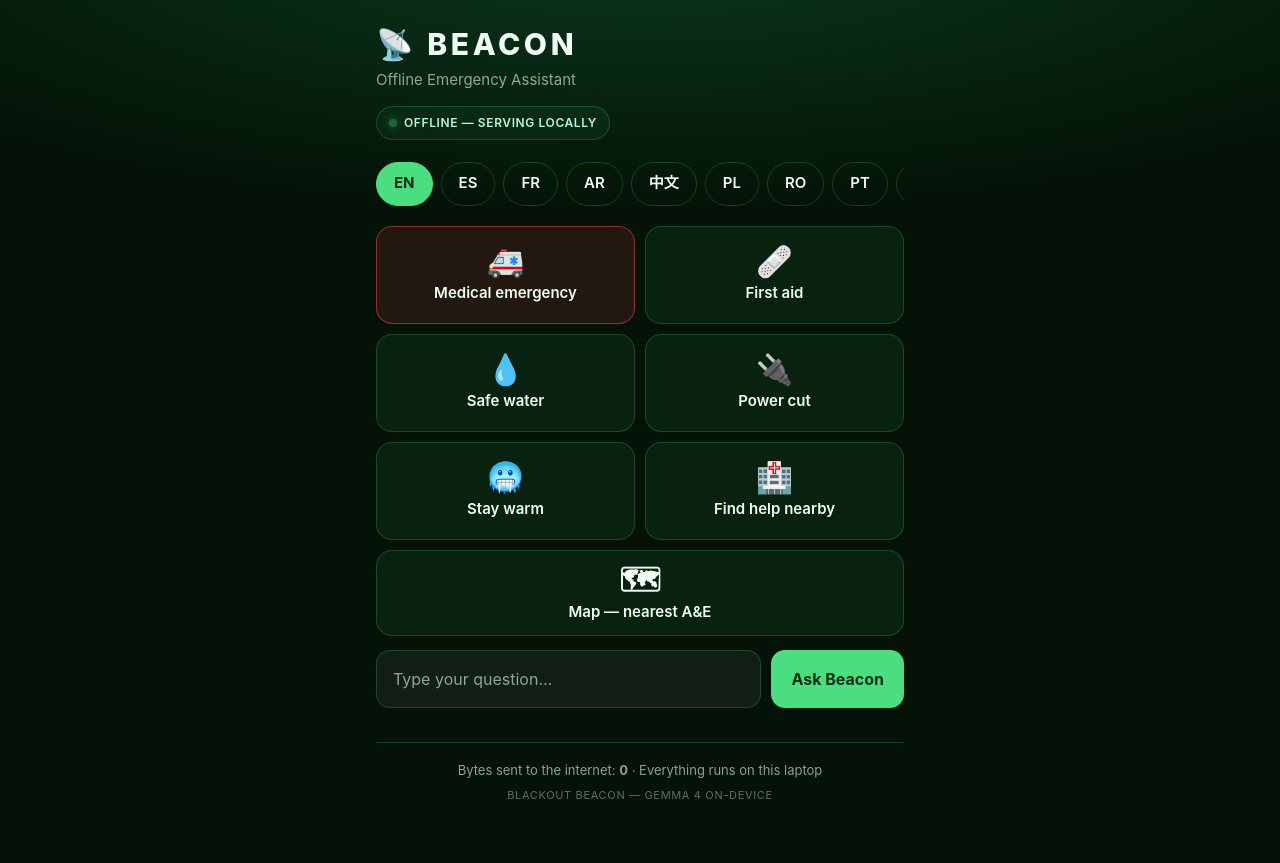
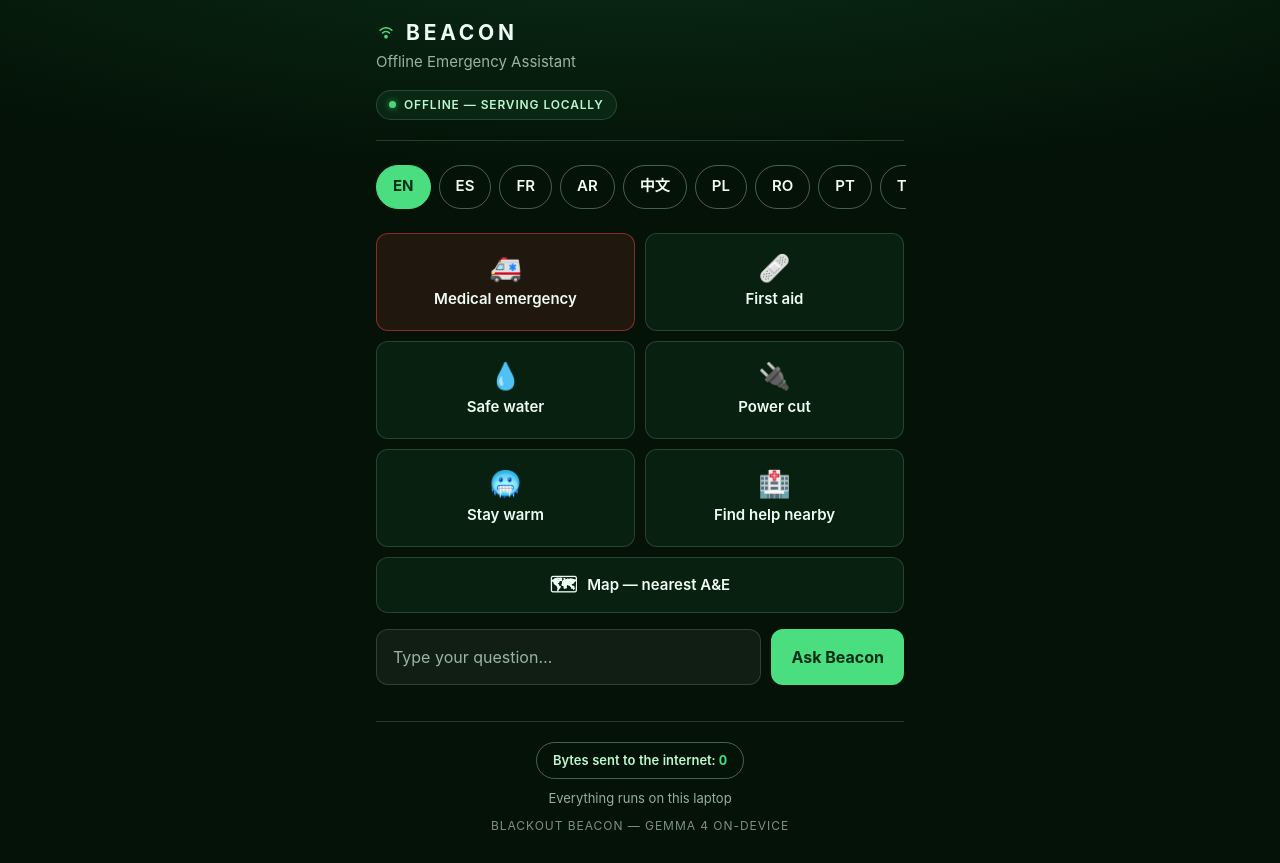
Before and after one commit to Welddevelopment/blackout-beacon, a plain HTML site: page static/index.html in a window 1280 px wide. Before the commit the page ends 831 px from the top, so only its background shows below. Drawn offline with Linux system fonts and the light colour scheme; no server answers.

Commit message:
Design pass: typographic hierarchy, focus states, trust finish (no functional changes)
Co-Authored-By: Claude Fable 5 <noreply@anthropic.com>

```diff
--- a/static/index.html
+++ b/static/index.html
@@ -9,94 +9,114 @@
 <style>
 :root{
   --bg:#041207;
-  --line:rgba(74,222,128,.22);
-  --line-strong:rgba(74,222,128,.45);
+  --line:rgba(158,213,178,.20);
+  --line-strong:rgba(158,213,178,.42);
   --green:#4ade80;
   --green-soft:#bbf7d0;
-  --green-tint:rgba(74,222,128,.08);
+  --green-tint:rgba(74,222,128,.07);
   --red:#ef4444;
-  --red-tint:rgba(239,68,68,.13);
+  --red-tint:rgba(239,68,68,.12);
   --text:#f0fdf4;
-  --muted:rgba(220,252,231,.62);
+  --muted:rgba(220,252,231,.68);
+  --faint:rgba(220,252,231,.55);
+  --ink-on-green:#052e16;
+  --r-card:12px;
+  --r-pill:999px;
 }
 *{box-sizing:border-box;margin:0;padding:0}
 [hidden]{display:none !important}
 html{-webkit-text-size-adjust:100%}
 body{
   background-color:var(--bg);
-  background-image:radial-gradient(120% 55% at 50% -8%, #0b3a1d 0%, rgba(11,58,29,0) 62%);
+  background-image:radial-gradient(130% 50% at 50% -10%, rgba(12,54,28,.75) 0%, rgba(12,54,28,0) 62%);
   background-repeat:no-repeat;
   color:var(--text);
   font-family:-apple-system,BlinkMacSystemFont,"Segoe UI",Roboto,"Helvetica Neue",Arial,sans-serif;
+  font-kerning:normal;
   line-height:1.5;
   min-height:100vh;
 }
 .wrap{max-width:560px;margin:0 auto;padding:22px 16px calc(28px + env(safe-area-inset-bottom))}
 button{font:inherit;color:inherit;background:none;border:0;cursor:pointer;touch-action:manipulation;-webkit-tap-highlight-color:transparent}
 button:disabled{opacity:.4;pointer-events:none}
+button:focus-visible,a:focus-visible,input:focus-visible{outline:2px solid var(--green);outline-offset:2px}
 
-header h1{font-size:30px;font-weight:800;letter-spacing:.12em}
-.subtitle{margin-top:2px;font-size:15px;color:var(--muted)}
-.chips{display:flex;flex-wrap:wrap;gap:8px;margin-top:14px}
-.chip{display:inline-flex;align-items:center;gap:7px;padding:7px 12px;border:1px solid var(--line);border-radius:999px;background:rgba(74,222,128,.05);font-size:12px;font-weight:600;letter-spacing:.05em;color:var(--green-soft)}
-.chip-live{text-transform:uppercase}
-.dot{width:8px;height:8px;border-radius:50%;background:var(--green);box-shadow:0 0 8px var(--green);animation:pulse 2s ease-in-out infinite}
-@keyframes pulse{50%{opacity:.35}}
-.briefed{margin-top:10px;font-size:13px;color:var(--muted)}
+header{padding-bottom:20px;border-bottom:1px solid var(--line)}
+header h1{display:flex;align-items:center;gap:10px;font-size:21px;font-weight:700;letter-spacing:.18em;text-transform:uppercase;line-height:1}
+header h1 .mark{flex:0 0 auto;color:var(--green)}
+.subtitle{margin-top:8px;font-size:15px;color:var(--muted)}
+.chips{display:flex;flex-wrap:wrap;gap:8px;margin-top:16px}
+.chip{display:inline-flex;align-items:center;gap:8px;min-height:28px;padding:5px 12px;border:1px solid var(--line);border-radius:var(--r-pill);background:var(--green-tint);font-size:12px;font-weight:600;color:var(--green-soft);font-variant-numeric:tabular-nums}
+.chip-live{text-transform:uppercase;letter-spacing:.07em}
+.dot{width:7px;height:7px;border-radius:50%;background:var(--green);box-shadow:0 0 6px rgba(74,222,128,.7);animation:pulse 2.4s ease-in-out infinite}
+@keyframes pulse{50%{opacity:.4}}
+.briefed{margin-top:12px;font-size:13px;color:var(--muted);font-variant-numeric:tabular-nums}
 
-.langs{display:flex;gap:8px;overflow-x:auto;-webkit-overflow-scrolling:touch;margin-top:22px;padding-bottom:4px}
-.lang{flex:0 0 auto;min-height:44px;padding:0 17px;border:1px solid var(--line);border-radius:999px;font-size:15px;font-weight:600;color:var(--text)}
-.lang.sel{background:var(--green);border-color:var(--green);color:#052e16;font-weight:700}
+.langs{display:flex;gap:8px;overflow-x:auto;-webkit-overflow-scrolling:touch;margin-top:20px;margin-inline:-2px;padding:4px 2px 8px;scrollbar-width:thin;scrollbar-color:rgba(158,213,178,.35) transparent}
+.langs::-webkit-scrollbar{height:4px}
+.langs::-webkit-scrollbar-track{background:transparent}
+.langs::-webkit-scrollbar-thumb{background:rgba(158,213,178,.3);border-radius:2px}
+.lang{flex:0 0 auto;min-height:44px;padding:0 16px;border:1px solid var(--line-strong);border-radius:var(--r-pill);font-size:15px;font-weight:600;color:var(--text)}
+.lang.sel{background:var(--green);border-color:var(--green);color:var(--ink-on-green);font-weight:700}
 
 .grid{display:grid;grid-template-columns:1fr 1fr;gap:10px;margin-top:16px}
-.panic{display:flex;flex-direction:column;align-items:center;justify-content:center;gap:7px;min-height:98px;padding:14px 10px;border:1px solid var(--line);border-radius:16px;background:var(--green-tint);font-size:15px;font-weight:600;line-height:1.3;text-align:center}
-.panic .ico{font-size:30px;line-height:1}
-.panic:active{transform:scale(.97);background:rgba(74,222,128,.16)}
-.panic.danger{background:var(--red-tint);border-color:rgba(239,68,68,.55)}
-.panic.danger:active{background:rgba(239,68,68,.24)}
-.panic.sel{border-color:var(--green);background:rgba(74,222,128,.16)}
-.panic.danger.sel{border-color:var(--red);background:rgba(239,68,68,.22)}
-.subs{display:flex;flex-wrap:wrap;gap:8px;margin-top:12px}
+.panic{display:flex;flex-direction:column;align-items:center;justify-content:center;gap:8px;min-height:98px;padding:14px 10px;border:1px solid var(--line);border-radius:var(--r-card);background:var(--green-tint);font-size:15px;font-weight:600;line-height:1.3;text-align:center}
+.panic .ico{font-size:26px;line-height:1}
+.panic:active{transform:scale(.98);background:rgba(74,222,128,.15)}
+.panic.danger{background:var(--red-tint);border-color:rgba(239,68,68,.5)}
+.panic.danger:active{background:rgba(239,68,68,.22)}
+.panic.sel{border-color:var(--green);background:rgba(74,222,128,.15)}
+.panic.danger.sel{border-color:var(--red);background:rgba(239,68,68,.2)}
+.panic.wide{grid-column:1/-1;flex-direction:row;min-height:56px;gap:10px;text-decoration:none;color:inherit}
+.panic.wide .ico{font-size:20px}
+.subs{display:flex;flex-wrap:wrap;gap:8px;margin-top:14px}
+.subs:not([hidden]){animation:reveal .18s ease-out}
+@keyframes reveal{from{opacity:0;transform:translateY(-3px)}}
 .subhint{width:100%;font-size:13px;color:var(--muted);margin-bottom:2px}
-.sub{min-height:44px;padding:10px 15px;border:1px solid var(--line-strong);border-radius:999px;background:rgba(74,222,128,.10);font-size:15px;font-weight:600;color:var(--green-soft);text-align:left}
-.sub:active{transform:scale(.97);background:rgba(74,222,128,.2)}
+.sub{min-height:44px;padding:10px 16px;border:1px solid var(--line-strong);border-radius:var(--r-pill);background:rgba(74,222,128,.08);font-size:15px;font-weight:600;color:var(--green-soft);text-align:start}
+.sub:active{transform:scale(.98);background:rgba(74,222,128,.18)}
 
-.askrow{display:flex;gap:10px;margin-top:14px}
-#q{flex:1;min-width:0;height:58px;padding:0 16px;font-family:inherit;font-size:16px;color:var(--text);background:rgba(255,255,255,.05);border:1px solid var(--line);border-radius:14px;outline:none;-webkit-appearance:none;appearance:none}
-#q:focus{border-color:var(--line-strong)}
+.askrow{display:flex;gap:10px;margin-top:16px}
+#q{flex:1;min-width:0;height:56px;padding:0 16px;font-family:inherit;font-size:16px;color:var(--text);background:rgba(240,253,244,.05);border:1px solid var(--line);border-radius:var(--r-card);outline:none;-webkit-appearance:none;appearance:none}
+#q:focus{border-color:rgba(74,222,128,.55)}
+#q:focus-visible{outline:2px solid var(--green);outline-offset:2px}
 #q::placeholder{color:var(--muted)}
-#send{height:58px;padding:0 20px;background:var(--green);color:#052e16;font-size:16px;font-weight:700;border-radius:14px;white-space:nowrap}
-#send:active{transform:scale(.97)}
+#send{height:56px;padding:0 20px;background:var(--green);color:var(--ink-on-green);font-size:16px;font-weight:700;border-radius:var(--r-card);white-space:nowrap}
+#send:active{transform:scale(.98)}
 
-.answerwrap{margin-top:22px}
-.queue{padding:14px 16px;border:1px solid var(--line-strong);border-radius:14px;background:var(--green-tint);font-size:15px;color:var(--green-soft);margin-bottom:12px}
+.answerwrap{margin-top:24px}
+.queue{padding:14px 16px;border:1px solid var(--line-strong);border-radius:var(--r-card);background:var(--green-tint);font-size:15px;color:var(--green-soft);margin-bottom:12px;font-variant-numeric:tabular-nums}
 .cards{display:flex;flex-wrap:wrap;gap:8px;margin-bottom:12px}
-.card{padding:6px 12px;border:1px solid var(--line);border-radius:999px;background:rgba(74,222,128,.05);font-size:13px;color:var(--green-soft)}
-.asked{margin-bottom:8px;font-size:13px;color:var(--muted)}
-.answer{border:1px solid var(--line);border-radius:16px;padding:18px;background:rgba(255,255,255,.025);font-size:17px;line-height:1.65;overflow-wrap:break-word;word-wrap:break-word}
+.card{padding:6px 12px;border:1px solid var(--line);border-radius:var(--r-pill);background:var(--green-tint);font-size:13px;color:var(--green-soft)}
+.asked{margin-bottom:10px;font-size:13px;color:var(--muted)}
+.answer{border:1px solid var(--line);border-radius:var(--r-card);padding:20px 18px;background:rgba(240,253,244,.03);font-size:17.5px;line-height:1.65;overflow-wrap:break-word;word-wrap:break-word}
 .answer>:first-child{margin-top:0}
 .answer>:last-child{margin-bottom:0}
-.answer p{margin:10px 0}
-.answer h3{margin:16px 0 6px;font-size:19px;color:var(--green-soft)}
-.answer h4{margin:14px 0 4px;font-size:17px;color:var(--green-soft)}
-.answer ol,.answer ul{margin:10px 0;padding-inline-start:24px}
-.answer li{margin:6px 0}
+.answer p{margin:12px 0}
+.answer h3{margin:20px 0 8px;font-size:19px;font-weight:700;line-height:1.35;color:var(--green-soft)}
+.answer h4{margin:16px 0 6px;font-size:17.5px;font-weight:700;line-height:1.35;color:var(--green-soft)}
+.answer ol,.answer ul{margin:12px 0;padding-inline-start:22px}
+.answer li{margin:8px 0}
+.answer li::marker{color:var(--green)}
 .answer strong{font-weight:700;color:var(--green-soft)}
 .cursor{display:inline-block;color:var(--green);font-weight:400;animation:blink 1s steps(2,start) infinite}
 @keyframes blink{50%{opacity:0}}
 .err{color:#fecaca}
 
-footer{margin-top:34px;padding-top:18px;border-top:1px solid var(--line);text-align:center;font-size:13px;color:var(--muted)}
-footer .tiny{margin-top:6px;font-size:11px;letter-spacing:.06em;text-transform:uppercase;color:rgba(220,252,231,.4)}
+footer{margin-top:36px;padding-top:20px;border-top:1px solid var(--line);text-align:center;font-size:13px;color:var(--muted)}
+.assure{display:inline-block;padding:8px 16px;border:1px solid var(--line-strong);border-radius:var(--r-pill);font-size:13px;font-weight:600;color:var(--green-soft);font-variant-numeric:tabular-nums}
+.assure strong{color:var(--green);font-weight:700}
+footer .note{margin-top:10px}
+footer .tiny{margin-top:8px;font-size:12px;letter-spacing:.08em;text-transform:uppercase;color:var(--faint)}
 
-@media (prefers-reduced-motion:reduce){.dot,.cursor{animation:none}}
+@media (prefers-reduced-motion:reduce){.dot,.cursor,.subs{animation:none}}
 </style>
 </head>
 <body>
 <div class="wrap">
 
 <header>
-  <h1>📡 BEACON</h1>
+  <h1><svg class="mark" viewBox="0 0 24 24" width="20" height="20" fill="none" aria-hidden="true" focusable="false"><circle cx="12" cy="16.4" r="2.2" fill="currentColor"/><path d="M7.8 11.9a5.9 5.9 0 0 1 8.4 0" stroke="currentColor" stroke-width="1.8" stroke-linecap="round"/><path d="M4.9 8.6a10 10 0 0 1 14.2 0" stroke="currentColor" stroke-width="1.8" stroke-linecap="round"/></svg>Beacon</h1>
   <p class="subtitle" id="subtitle">Offline Emergency Assistant</p>
   <div class="chips">
     <span class="chip chip-live"><span class="dot"></span>OFFLINE — SERVING LOCALLY</span>
@@ -128,7 +148,7 @@ footer .tiny{margin-top:6px;font-size:11px;letter-spacing:.06em;text-transform:u
     <button type="button" class="panic" data-key="power" aria-label="Power cut"><span class="ico">🔌</span><span class="lbl">Power cut</span></button>
     <button type="button" class="panic" data-key="warm" aria-label="Stay warm"><span class="ico">🥶</span><span class="lbl">Stay warm</span></button>
     <button type="button" class="panic" data-key="help" aria-label="Find help nearby"><span class="ico">🏥</span><span class="lbl">Find help nearby</span></button>
-    <a class="panic" href="/map" style="grid-column:1/-1;min-height:72px;text-decoration:none;color:inherit" aria-label="Offline map — find nearest A&amp;E"><span class="ico">🗺</span><span class="lbl">Map — nearest A&amp;E</span></a>
+    <a class="panic wide" href="/map" aria-label="Offline map — find nearest A&amp;E"><span class="ico">🗺</span><span class="lbl">Map — nearest A&amp;E</span></a>
   </section>
 
   <div class="subs" id="subs" hidden></div>
@@ -147,7 +167,8 @@ footer .tiny{margin-top:6px;font-size:11px;letter-spacing:.06em;text-transform:u
 </main>
 
 <footer>
-  <p>Bytes sent to the internet: <strong>0</strong> · Everything runs on this laptop</p>
+  <p class="assure">Bytes sent to the internet:&nbsp;<strong>0</strong></p>
+  <p class="note">Everything runs on this laptop</p>
   <p class="tiny">Blackout Beacon — Gemma 4 on-device</p>
 </footer>
 
```
